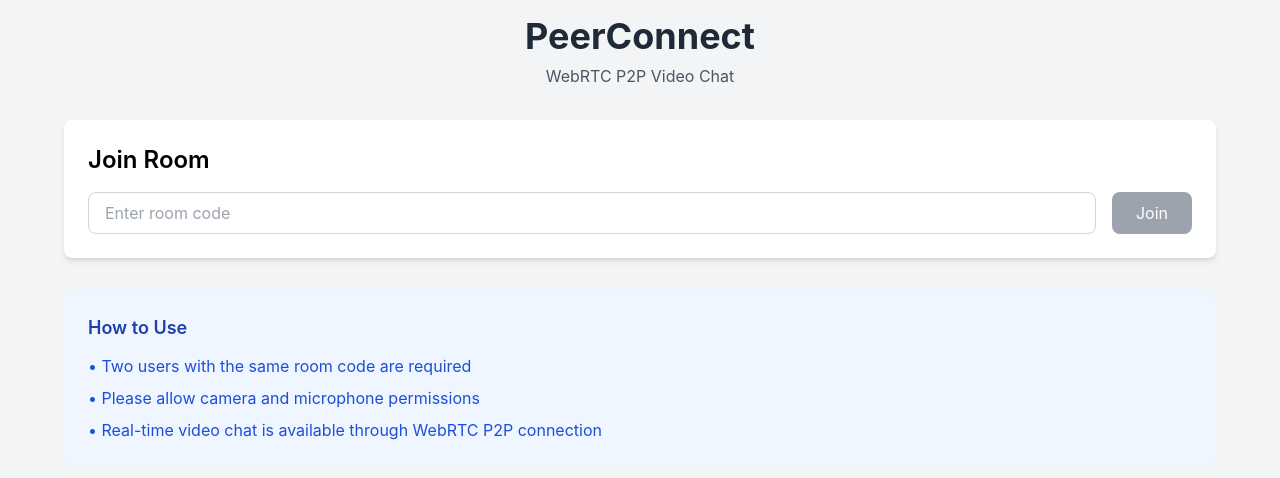
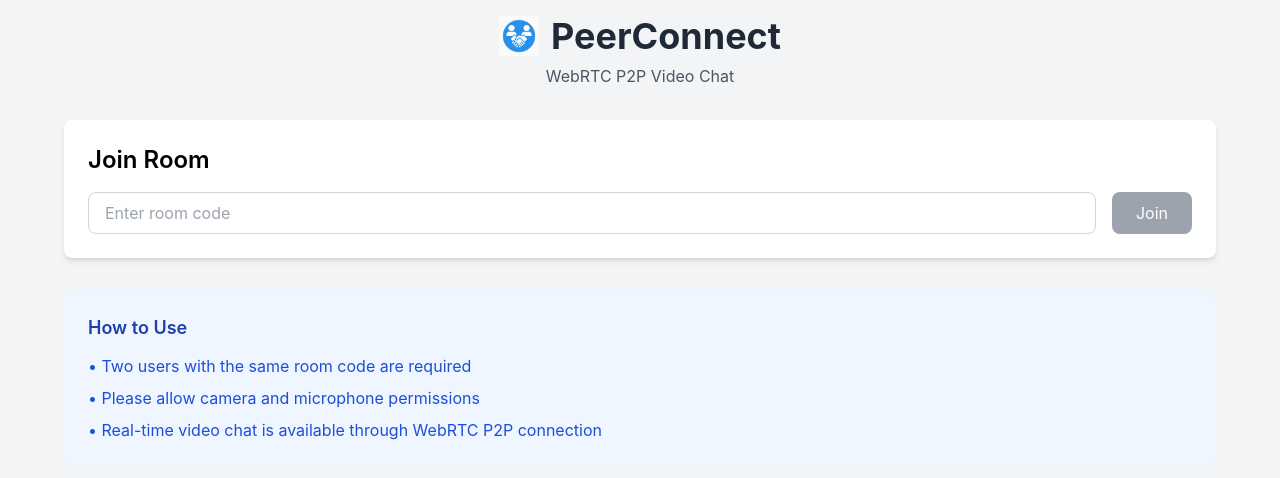
Before and after one commit to ella-yschoi/peer-connect, a React (Vite) app in the folder client/: page / in a window 1280 px wide. Shown: the top 478 px of the page. Built offline with nearby package versions, Linux system fonts and the light colour scheme.

Commit message:
style: update favicon and enhance header with application icon

```diff
--- a/client/index.html
+++ b/client/index.html
@@ -2,7 +2,7 @@
 <html lang="ko">
   <head>
     <meta charset="UTF-8" />
-    <link rel="icon" type="image/svg+xml" href="/vite.svg" />
+    <link rel="icon" type="image/svg+xml" href="/favicon.ico" />
     <meta name="viewport" content="width=device-width, initial-scale=1.0" />
     <title>PeerConnect - WebRTC Video Chat</title>
   </head>
--- a/client/src/components/VideoChat.tsx
+++ b/client/src/components/VideoChat.tsx
@@ -31,7 +31,14 @@ const VideoChat: React.FC = () => {
       <div className='max-w-6xl mx-auto'>
         {/* Header */}
         <div className='text-center mb-8'>
-          <h1 className='text-4xl font-bold text-gray-800 mb-2'>PeerConnect</h1>
+          <div className='flex items-center justify-center gap-3 mb-2'>
+            <img
+              src='/peerconnect-icon.png'
+              alt='PeerConnect icon'
+              className='h-10 w-10'
+            />
+            <h1 className='text-4xl font-bold text-gray-800'>PeerConnect</h1>
+          </div>
           <p className='text-gray-600'>WebRTC P2P Video Chat</p>
         </div>
 
```
Also changed, not shown: client/public/peerconnect-icon.png (added), 1 other file (tests, documents, lock files or other folders).
